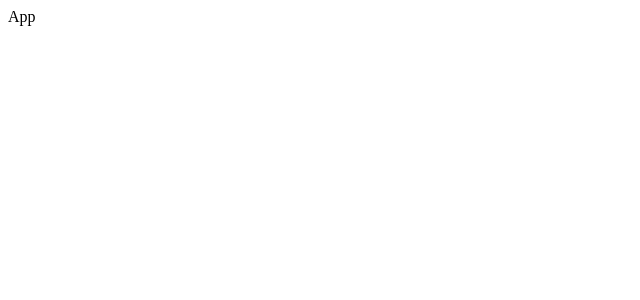
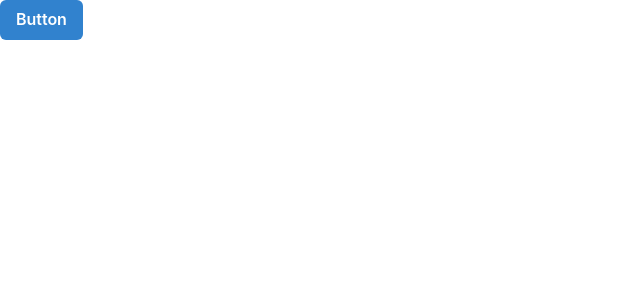
Before and after one commit to WavelessHub/game-hub, a React (Vite) app: page / in a window 1280 px wide. Shown: the top 300 px of the page, without its empty margins (0-640 px from the left). Built offline with nearby package versions, Linux system fonts and the light colour scheme.

Commit message:
Install Chakra UI

```diff
--- a/package.json
+++ b/package.json
@@ -9,6 +9,10 @@
     "preview": "vite preview"
   },
   "dependencies": {
+    "@chakra-ui/react": "^2.7.1",
+    "@emotion/react": "^11.11.1",
+    "@emotion/styled": "^11.11.0",
+    "framer-motion": "^10.12.20",
     "react": "^18.2.0",
     "react-dom": "^18.2.0"
   },
--- a/src/App.tsx
+++ b/src/App.tsx
@@ -1,5 +1,7 @@
+import { Button } from "@chakra-ui/react";
+
 function App() {
-  return <div>App</div>;
+  return <Button colorScheme="blue">Button</Button>;
 }
 
 export default App;
--- a/src/main.tsx
+++ b/src/main.tsx
@@ -1,12 +1,13 @@
-import ReactDOM from "react-dom/client";
-import React from "react";
+import { ChakraProvider } from "@chakra-ui/react";
+import { createRoot } from "react-dom/client";
+import { StrictMode } from "react";
 
 import App from "./App";
 
-import "./index.css";
-
-ReactDOM.createRoot(document.getElementById("root") as HTMLElement).render(
-  <React.StrictMode>
-    <App />
-  </React.StrictMode>
+createRoot(document.getElementById("root") as HTMLElement).render(
+  <StrictMode>
+    <ChakraProvider>
+      <App />
+    </ChakraProvider>
+  </StrictMode>
 );
```
Also changed, not shown: src/index.css (deleted), 1 other file (tests, documents, lock files or other folders).
